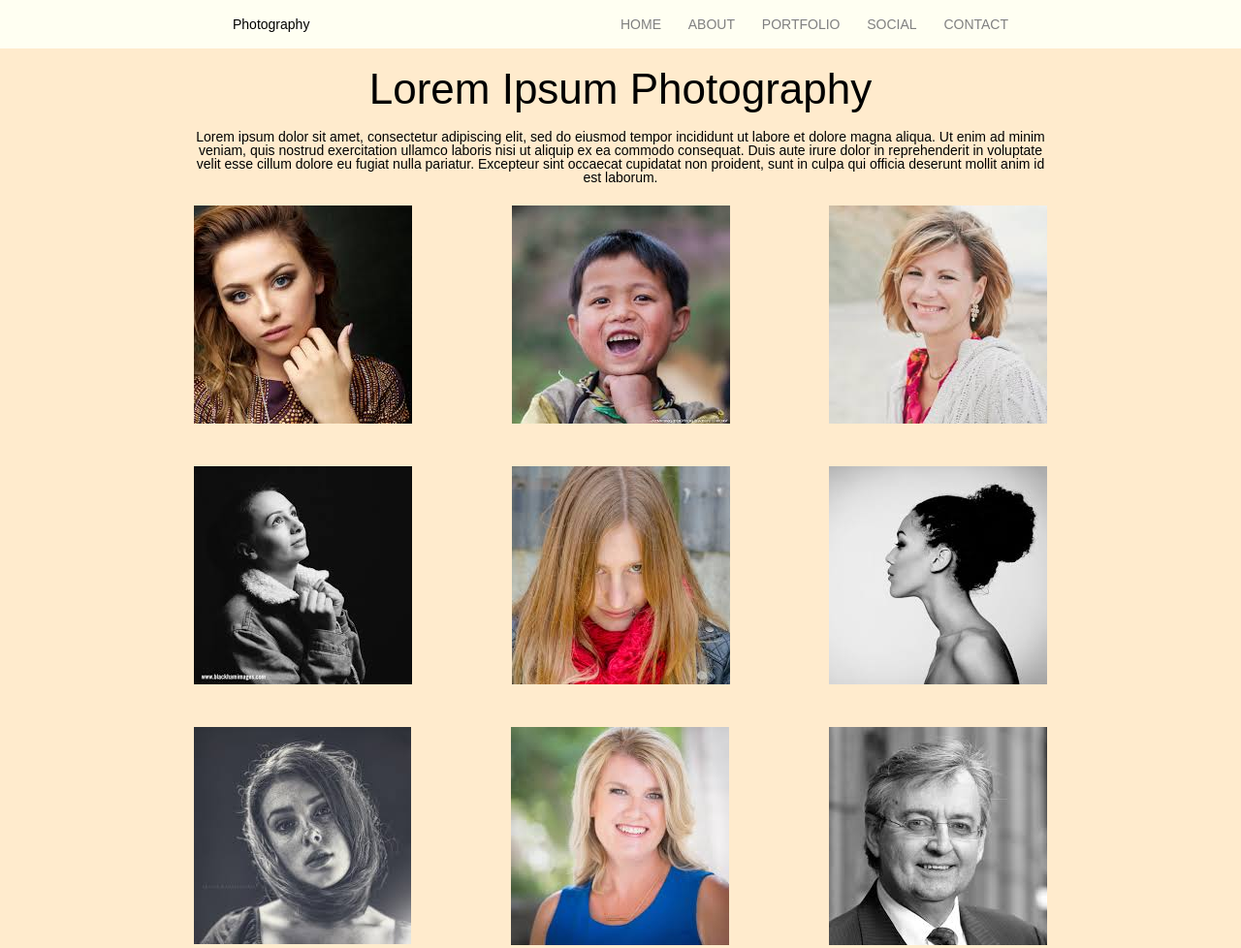
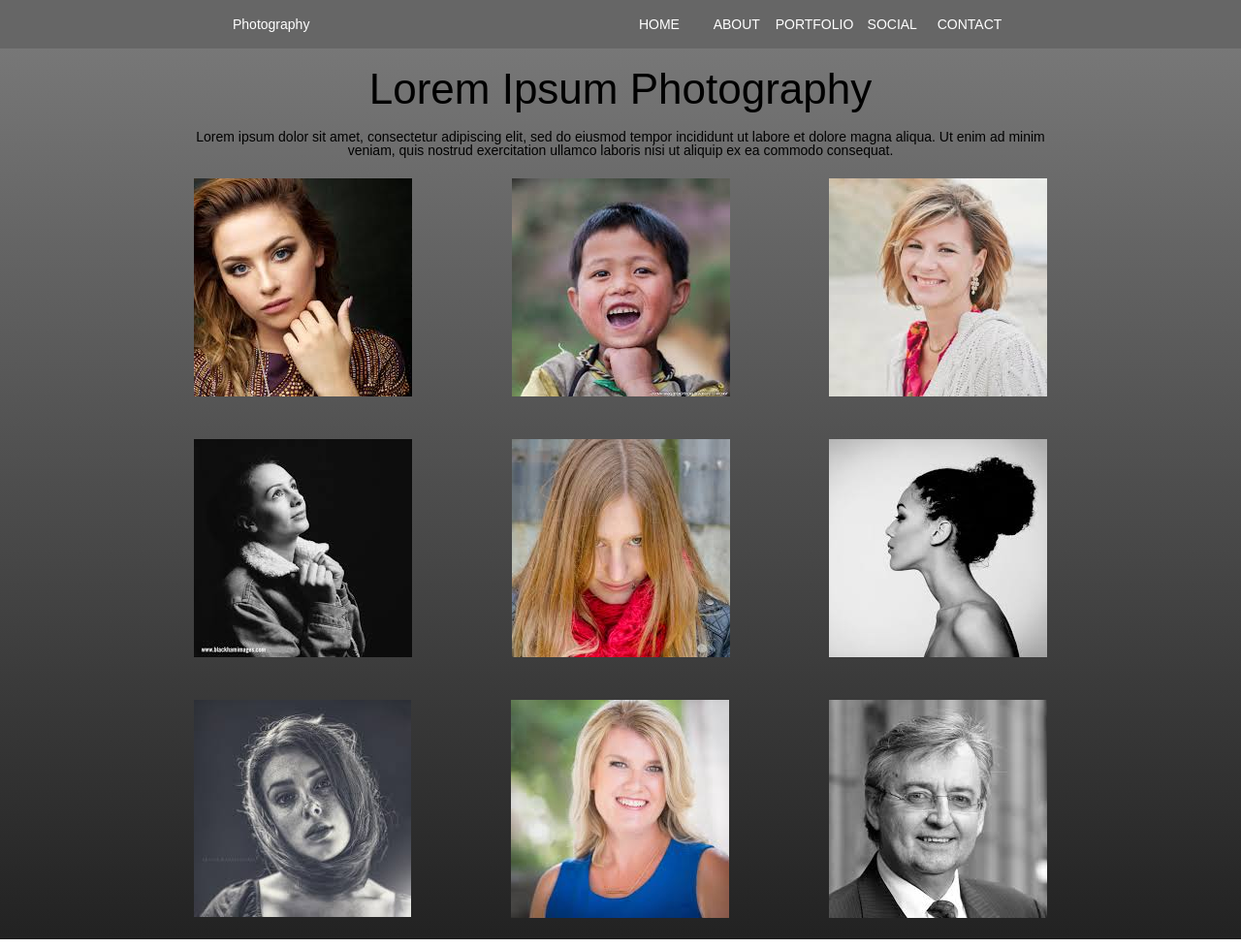
Before and after one commit to cembreyfarquhar/mary-beth-photography, a plain HTML site: page MaryBethSite/index.html in a window 1280 px wide. Shown: the whole page at 97% size. Drawn offline with Linux system fonts and the light colour scheme; a web font is replaced by a local one.

Commit message:
Modifying mobile CSS

```diff
--- a/MaryBethSite/index.html
+++ b/MaryBethSite/index.html
@@ -34,10 +34,7 @@
           dolore
           magna aliqua. Ut enim ad minim veniam, quis nostrud exercitation ullamco laboris nisi ut aliquip ex ea
           commodo
-          consequat. Duis aute irure dolor in reprehenderit in voluptate velit esse cillum dolore eu fugiat nulla
-          pariatur. Excepteur sint occaecat cupidatat non proident, sunt in culpa qui officia deserunt mollit anim id
-          est
-          laborum.</p>
+          consequat.</p>
       </section>
       <section class="images">
         <div class="img-content-col1">
--- a/MaryBethSite/less/home-page.less
+++ b/MaryBethSite/less/home-page.less
@@ -1,7 +1,7 @@
 
 
 .backgroundColor {
-  background: @sandy-beach;
+  background-image: linear-gradient(#777777, #222222);
 }
 
 .container {
--- a/MaryBethSite/less/navigation.less
+++ b/MaryBethSite/less/navigation.less
@@ -1,5 +1,5 @@
 .nav-backgroundColor {
-  background: @main-bg;
+  background: @nav-bg;
   @media @mobile {
     height: 100%;
     background-image: url("../img/background.jpg");
@@ -30,6 +30,7 @@
     h1 {
       font-size: 1.4rem;
       width: 100%;
+      color: @nav-font-color;
 
       @media @mobile {
         display: none;
@@ -48,25 +49,30 @@
         width: 100%;
         display: flex;
         justify-content: space-between;
+        overflow: hidden;
+
+
 
         @media @mobile {
           flex-direction: column;
           height: 100%;
-          justify-content: space-evenly;
-          align-items: center;
+
         }
 
         a {
           font-size: 1.4rem;
           text-decoration: none;
-          color: grey;
+          color: @nav-font-color;
+          width: 100%;
+          text-align: center;
+          height: 16%;
+          @media @mobile {
 
-          @media @mobile {
             font-size: 2.4rem;
-            padding: 10% 50%;
             background-image: linear-gradient(gray, lightgray);
             background-size: 100%;
-            opacity: 0.5;
+            opacity: .5;
+
           }
         }
       }
--- a/MaryBethSite/less/variables.less
+++ b/MaryBethSite/less/variables.less
@@ -1,9 +1,10 @@
 
 // Color assignments
 @font-color: @shark;
+@nav-font-color: #FFFFFF;
 @button-bg: @eastern-blue;
-@main-bg:  @off-white;
-@navigation-border: @silver;
+@main-bg:  #333333;
+@nav-bg: #666666;
 @footer-bg: @sandy-beach;
 
 // Colors
```
Also changed, not shown: MaryBethSite/css/index.css.
